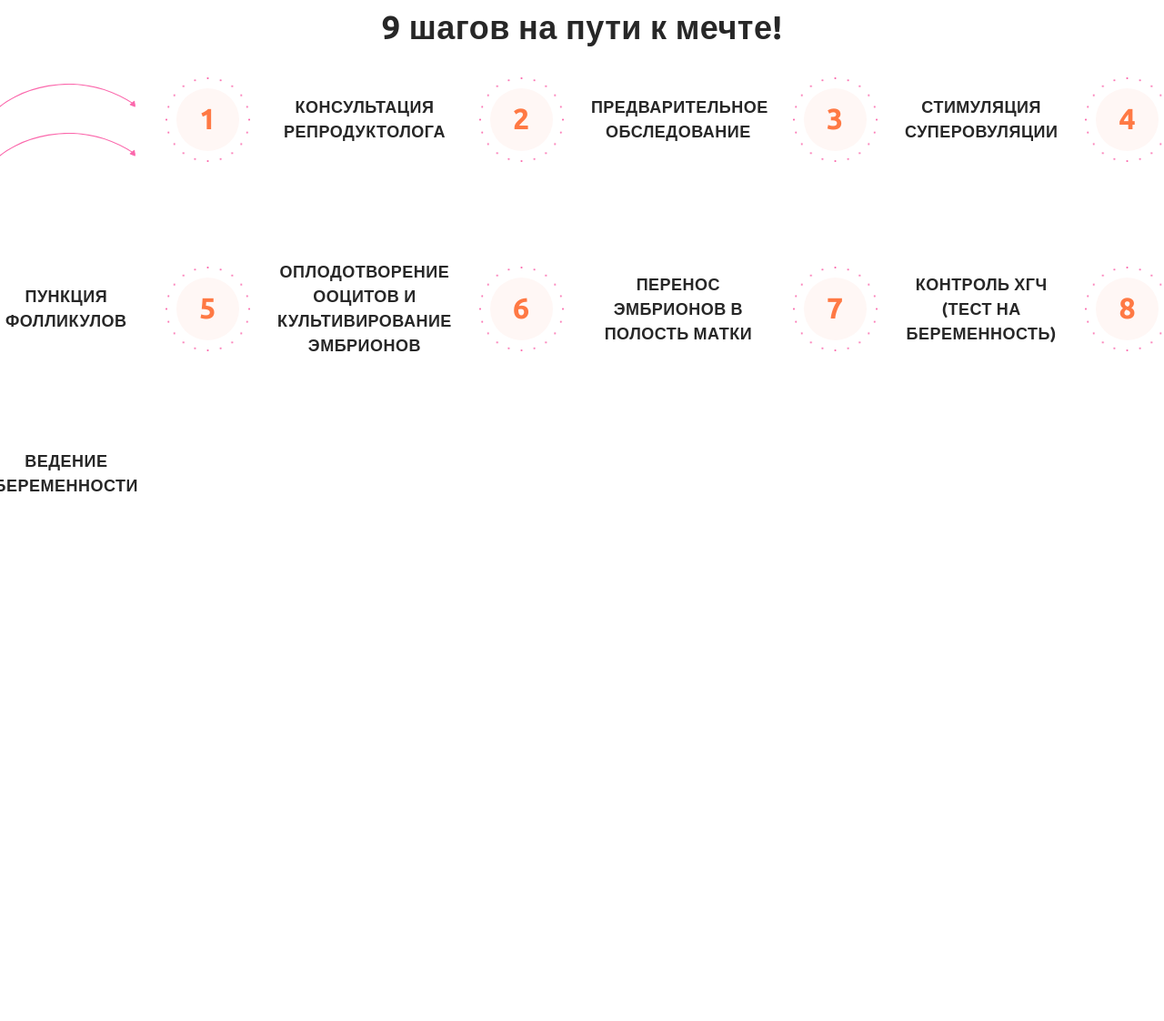
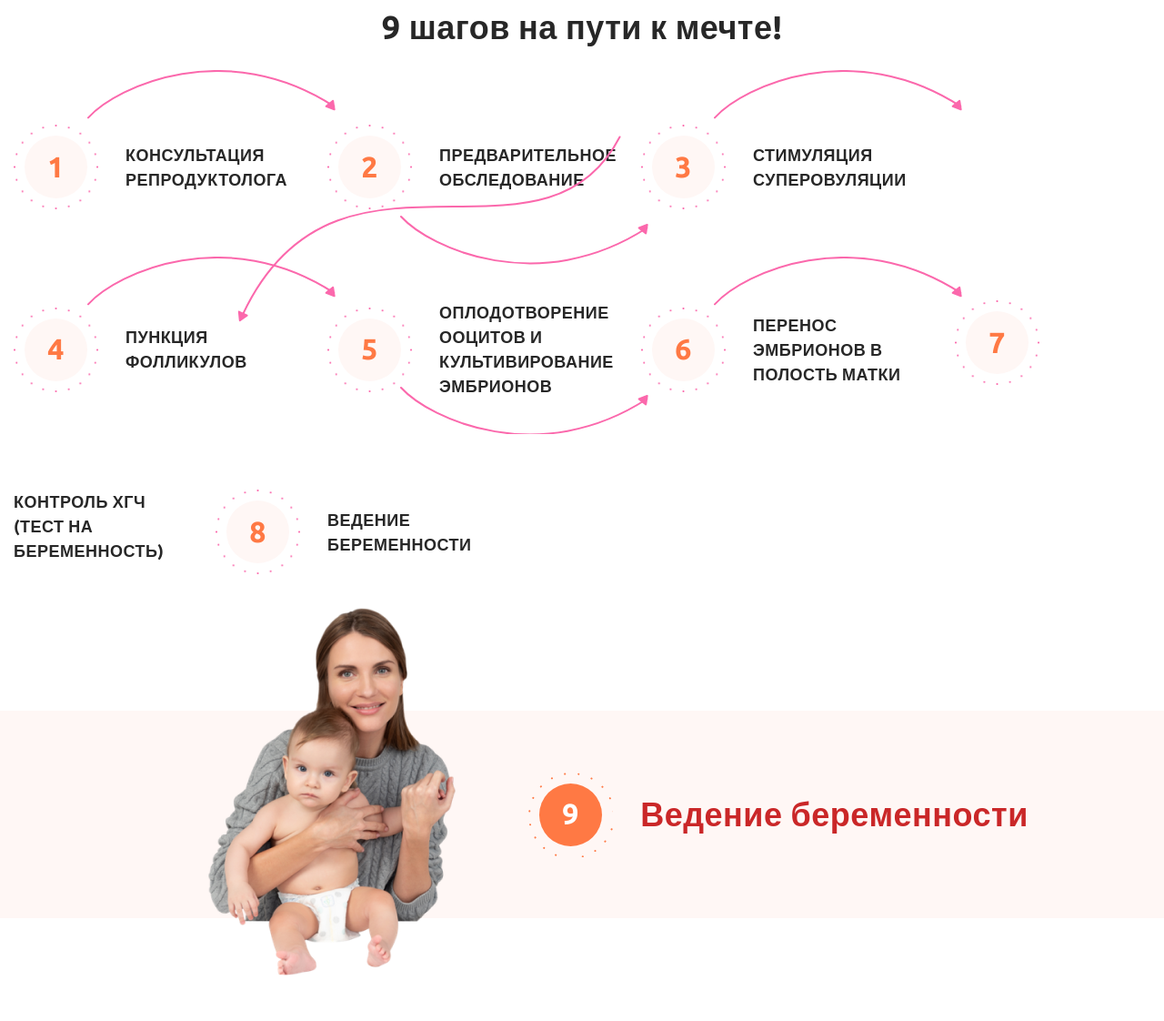
Before and after one commit to IFMA25/landing, a plain HTML site: page index.html in a window 1280 px wide. Shown: the part 1125-2247 px from the top of the page at 91% size. Before the commit the page ends 1672 px from the top, so only its background shows below. Drawn offline with Linux system fonts and the light colour scheme.

Commit message:
feat: block5

```diff
--- a/index.html
+++ b/index.html
@@ -47,7 +47,7 @@
             </section>
             <div class=" wrapper-container metod-eko">
                 <div class="diagram">
-                    <div class="persent"> <img src="./assets/img/persent.PNG" alt="persent"></div>
+                    <div class="persent">46-47%</div>
                     <div class="result">
                         <div> ЭКО с донорским материалом имеет довольно высокую результативность.</div>
                         <div> Около 46-47% женщин беременеют и <br> вынашивают здорового ребенка. </div>
@@ -60,42 +60,50 @@
                     9 шагов на пути к мечте!
                 </div>
                 <div class="steps">
-                    <div class="arrow">
-                        <div><img src="./assets/img/arrow.svg" alt="arrow"></div>
-                        <div><img src="./assets/img/arrow.svg" alt="arrow"></div>
-                    </div>
+                        <div class="arrow arrow1">
                             <div class="step-number-dots">
                                 <div class="step-number-border">1</div>
                             </div>
                             <div class="step-number-text">Консультация
                                 репродуктолога
                             </div>
+                        </div>
+                        <div class="arrow arrow2">
                             <div class="step-number-dots">
                                 <div class="step-number-border">2</div>
                             </div>
                             <div class="step-number-text">Предварительное
                                 обследование
                             </div>
+                        </div>
+                        <div class="arrow arrow3">
                             <div class="step-number-dots">
                                 <div class="step-number-border">3</div>
                             </div>
                             <div class="step-number-text">Стимуляция суперовуляции
                             </div>
+                        </div>
+
+                        <div class="arrow arrow4">
                             <div class="step-number-dots">
                                 <div class="step-number-border">4</div>
                             </div>
                             <div class="step-number-text">Пункция фолликулов
                             </div>
-                    <div class="step-number-dots">
+                        </div>
+                    <div class="arrow arrow5"><div class="step-number-dots">
                         <div class="step-number-border">5</div>
                     </div>
                     <div class="step-number-text">Оплодотворение ооцитов и
                         культивирование эмбрионов
                     </div>
+                    </div>
+                    <div class="arrow arrow6">
                         <div class="step-number-dots">
                             <div class="step-number-border">6</div>
                         </div>
                         <div class="step-number-text">Перенос эмбрионов в полость матки
+                        </div>
                     </div>
                     <div class="step-number-dots">
                         <div class="step-number-border">7</div>
@@ -103,13 +111,24 @@
                     <div class="step-number-text">Контроль ХГЧ
                         (тест на беременность)
                     </div>
+                    <div class="arrow arrow9">
                         <div class="step-number-dots">
                             <div class="step-number-border">8</div>
                         </div>
-                    <div class="step-number-text">Ведение беременности
+                        <div class="step-number-text">Ведение беременности</div>
                     </div>
                 </div>
             </section>
+            <div class="step-9-bgr">
+                <div class="step-9">
+                    <div class="photo-women"> <img src="./assets/img/photo-women.png" alt="photo-women"></div>
+                    <div class="step-number-dots step-dotes-9">
+                        <div class="step-number-border step-border-9">9</div>
+                    </div>
+                    <div class="step9-text">Ведение беременности</div>
+                </div>
+            </div>
+
         </main>
         <footer></footer>
     </div>
--- a/style.css
+++ b/style.css
@@ -68,9 +68,6 @@
     background-position: 45vw;
     background-color: #FFF7F5;
 }
-.pink-petals{
-
-}
 /*.pink-petals::before {
     content: '';
     display: block;
@@ -125,9 +122,17 @@
     background-color: #F3F5FF;
 }
 .persent{
+    display: inline-block;
     width: 156px;
     height: 156px;
     margin: 36px 30px;
+    background: url(./assets/img/Group\ 12.svg) no-repeat;
+    font-size: 20px;
+    font-weight: bold;
+    text-align: center;
+    color: #1E266D;
+    padding-top: 61px;
+    padding-bottom: 61px;
 }
 .metod{
     max-width: 660px;
@@ -152,15 +157,16 @@
     justify-content: center;
     font-size: 36px;
     font-weight: bold;
+    max-width: 100%;
 }
 .steps{
-    display: grid;
-    align-items: center;
-    max-width: 1310px;
-    grid-template-columns: repeat(8, auto);
+    display: flex;
+    flex-wrap: wrap;
+    position: relative;
+    max-width: 1350px;
     column-gap: 30px;
     row-gap: 100px;
-    margin-top: 20px;
+    padding-top: 80px;
 }
 .step-number-dots{
     display: flex;
@@ -186,11 +192,98 @@
 }
 .step-number-text{
     max-width: 192px;
-    text-align: center;
     font-size: 18px;
     text-transform: uppercase;
 }
+.step-dotes-9{
+    background: no-repeat url(./assets/img/step9.svg);
+}
+.step-border-9{
+    background-color: #FF7944;
+    color: #FFF;
+}
+/*.arrow{
+    display: inline-flex;
+    position: absolute;
+}
+.arrow1, .arrow2 {
+    top:20px;
+}
+.arrow1, .arrow3 {
+    left: 81px;
+}
+.arrow2, .arrow5 {
+    left: 770px;
+}
+.arrow3, .arrow5 {
+    top: 225px;
+}
+.arrow4{
+    top: 180px;
+    left: 425px;
+}
+*/
 .arrow{
+    display: flex;
+    flex-wrap: wrap;
+    column-gap: 30px;
+    align-items: center;
+}
+.arrow:before{
+    position: absolute;
+    content: '';
+    width: 277px;
+    top: 20px;
+    bottom: 50px;
+    background-image: url(./assets/img/arrow.svg);
+    background-repeat: no-repeat;
+}
+.arrow1:before, .arrow3:before {
+    left: 81px;
+}
+.arrow2:before, .arrow5:before {
+    left: 770px;
+}
+.arrow3:before, .arrow5:before {
+    top: 225px;
+}
+.arrow4:before{
+    top: 180px;
+    left: 425px;
+    background: no-repeat url(./assets/img/arrow-bot.svg);
+}
+.arrow6:before{
+    top: 368px;
+    height: 52px;
+    left: 425px;
+    background: no-repeat url(./assets/img/arrow-bot.svg);
+}
+.step-9-bgr{
+    display: flex;
+    align-items: center;
+    justify-content: center;
+    background-color: #FFF7F5;
+    max-height: 228px;
+    margin-top: 150px;
+}
+.step-9{
+    display: inline-flex;
+    align-items: center;
+}
+.step9-text{
+    font-size: 36px;
+    font-weight: bold;
+    color: #CA2728;
+    padding-left: 30px;
 
-    column-gap: 100px;
 }
+.photo-women{
+    padding-bottom: 50px;
+    padding-right: 80px;
+    padding-left: 80px;
+}
+.arrow9::before{
+    background: no-repeat url(./assets/img/arrow9.svg);
+
+    width: 467px;
+}
```
Also changed, not shown: assets/img/Ellipse 1.png (added), assets/img/Ellipse 1.svg (added), assets/img/Group 12.svg (added), assets/img/Subtract.svg (added), assets/img/arrow-bot.svg (added), assets/img/arrow9.svg (added), assets/img/photo-women.png (added), assets/img/step-9.png (added), assets/img/step9.svg (added), assets/img/vector-3.png (added). Lines whose indentation alone changed are shown as unchanged.
